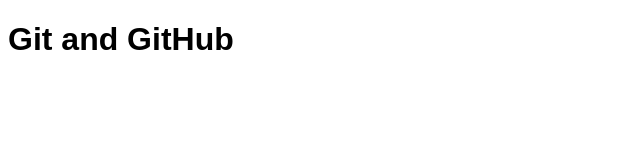
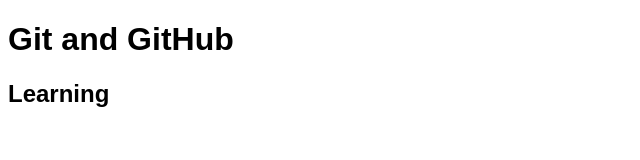
Before and after one commit to MonaliValunj/monday, a plain HTML site: page index.html in a window 1280 px wide. Shown: the whole page, without its empty margins (0-640 px from the left). Drawn offline with Linux system fonts and the light colour scheme.

Commit message:
added h2

```diff
--- a/index.html
+++ b/index.html
@@ -7,5 +7,6 @@
 </head>
 <body>
     <h1>Git and GitHub</h1>
+    <h2>Learning</h2>
 </body>
 </html>
```
